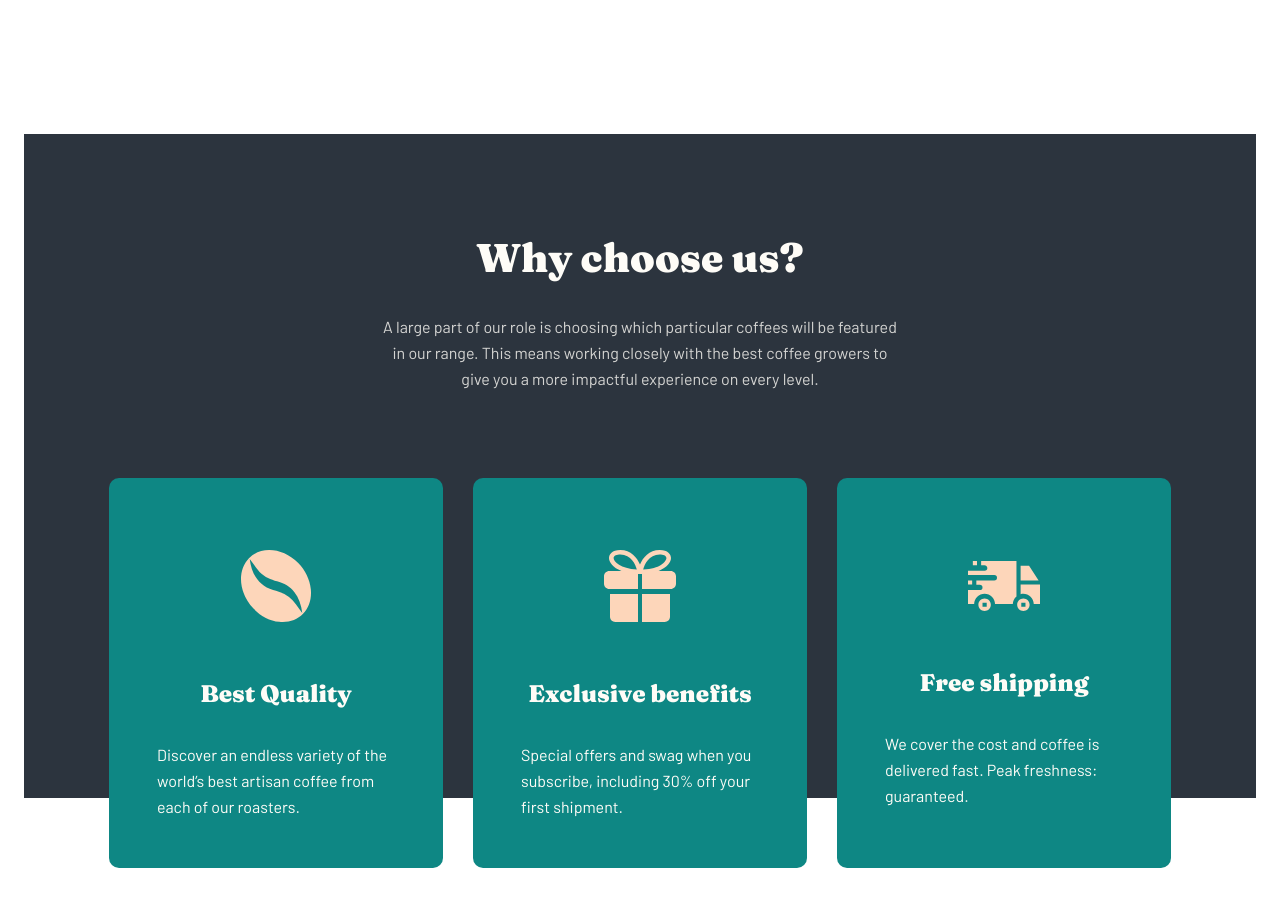
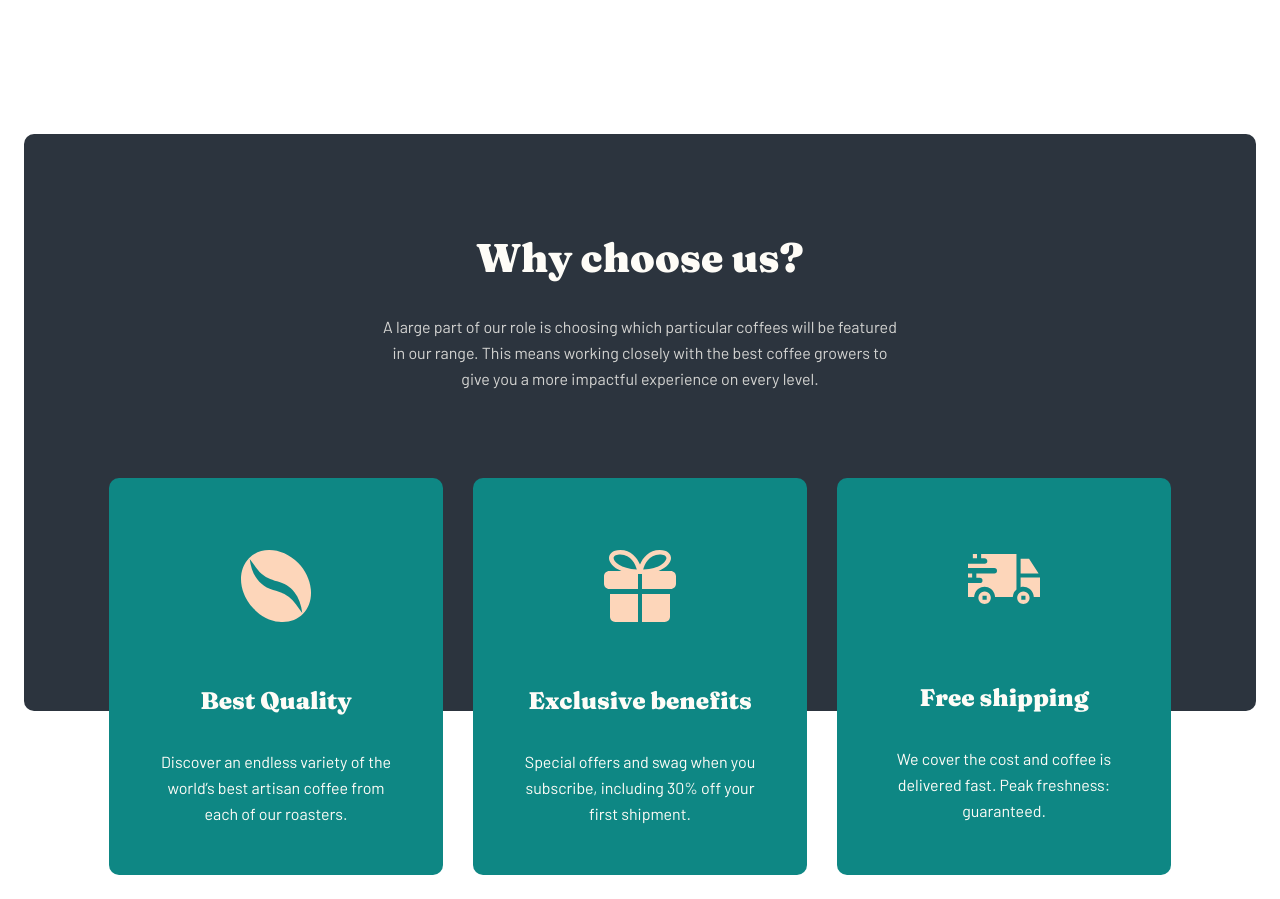
Before and after one commit to ohmymario/coffee-roasters, a Next.js app: page / in a window 1280 px wide. Shown: the part 1440-2339 px from the top of the page. Before the commit the page ends 2308 px from the top, so only its background shows below. Built offline with nearby package versions, Linux system fonts and the light colour scheme.

Commit message:
Move cards to separate component. Finish CSS for desktop view of component

```diff
--- a/components/whyUs/WhyUs.js
+++ b/components/whyUs/WhyUs.js
@@ -1,15 +1,9 @@
 import React from 'react';
-import Image from 'next/image';
 import WhyUsStyles from './WhyUsStyles';
+import WhyUsCards from '../whyUsCard/WhyUsCards';
 import { WhyUsData } from './WhyUsData';
 
-// whole component 1280 x 728
-// combined 3 cards 1110 x 382
-// each card 350 x 382
-
-const WhyUs = () => {
-  console.log('Why choose us component');
-  return (
+const WhyUs = () => (
   <WhyUsStyles>
     <div className="whyus-background" />
     <div className="whyus-text">
@@ -21,22 +15,8 @@ const WhyUs = () => {
       </p>
     </div>
 
-      <div className="whyus-cards">
-        {WhyUsData.map((item, i) => (
-          <div className="whyus-card" key={i}>
-            <Image
-              src={item.src}
-              width={item.width}
-              height={item.height}
-              alt={item.alt}
-            />
-            <h4>{item.title}</h4>
-            <p>{item.subtext}</p>
-          </div>
-        ))}
-      </div>
+    <WhyUsCards data={WhyUsData} />
   </WhyUsStyles>
 );
-};
 
 export default WhyUs;
--- a/components/whyUs/WhyUsStyles.js
+++ b/components/whyUs/WhyUsStyles.js
@@ -1,7 +1,6 @@
 import styled from 'styled-components';
 
 const WhyUsStyles = styled.div`
-  background: #2c343e;
   display: flex;
   justify-content: center;
   align-items: center;
@@ -26,6 +25,7 @@ const WhyUsStyles = styled.div`
     width: 540px;
     text-align: center;
     color: var(--lightCreamBG);
+    margin-bottom: 70px;
     h2 {
       color: inherit;
       margin-bottom: 0.8em;
@@ -36,32 +36,6 @@ const WhyUsStyles = styled.div`
       padding-bottom: 1em;
     }
   }
-  .whyus-cards {
-    /* drop cards down out of the container */
-    display: flex;
-    transform: translateY(70px);
-    .whyus-card {
-      background: var(--darkCyan);
-      color: var(--lightCreamBG);
-      display: flex;
-      justify-content: center;
-      align-items: center;
-      flex-direction: column;
-      border-radius: 10px;
-      width: 33%;
-      padding: 4.5em 3em 3em 3em;
-      margin: 0 15px 0 15px;
-
-      img {
-        height: 72px;
-      }
-
-      h4 {
-        color: inherit;
-        padding: 56px 0 2rem 0;
-      }
-    }
-  }
 `;
 
 export default WhyUsStyles;
--- /dev/null
+++ b/components/whyUsCard/WhyUsCards.js
@@ -0,0 +1,30 @@
+import React from 'react';
+import Image from 'next/image';
+
+import WhyUsCardsStyles from './WhyUsCardsStyles';
+
+const WhyUsCards = props => {
+  const { data } = props;
+  return (
+    <WhyUsCardsStyles>
+      {data.map((item, i) => (
+        <div className="whyus-card" key={i}>
+          <div className="whyus-card-icon">
+            <Image
+              src={item.src}
+              width={item.width}
+              height={item.height}
+              alt={item.alt}
+            />
+          </div>
+          <div className="whyus-card-text">
+            <h4>{item.title}</h4>
+            <p>{item.subtext}</p>
+          </div>
+        </div>
+      ))}
+    </WhyUsCardsStyles>
+  );
+};
+
+export default WhyUsCards;
--- /dev/null
+++ b/components/whyUsCard/WhyUsCardsStyles.js
@@ -0,0 +1,35 @@
+import styled from 'styled-components';
+
+const WhyUsCardsStyles = styled.div`
+  display: flex;
+  .whyus-card {
+    background: var(--darkCyan);
+    color: var(--lightCreamBG);
+
+    display: flex;
+    justify-content: center;
+    align-items: center;
+    flex-direction: column;
+
+    border-radius: 10px;
+    width: 33%;
+    padding: 4.5em 3em 3em 3em;
+    margin: 0 15px 0 15px;
+
+    &-icon {
+      /* height to match truck to other icons w/o changing actual icon dimensions */
+      min-height: 72px;
+      margin-bottom: 56px;
+    }
+
+    &-text {
+      text-align: center;
+      h4 {
+        color: inherit;
+        margin-bottom: 2rem;
+      }
+    }
+  }
+`;
+
+export default WhyUsCardsStyles;
```
Lines whose indentation alone changed are shown as unchanged.
